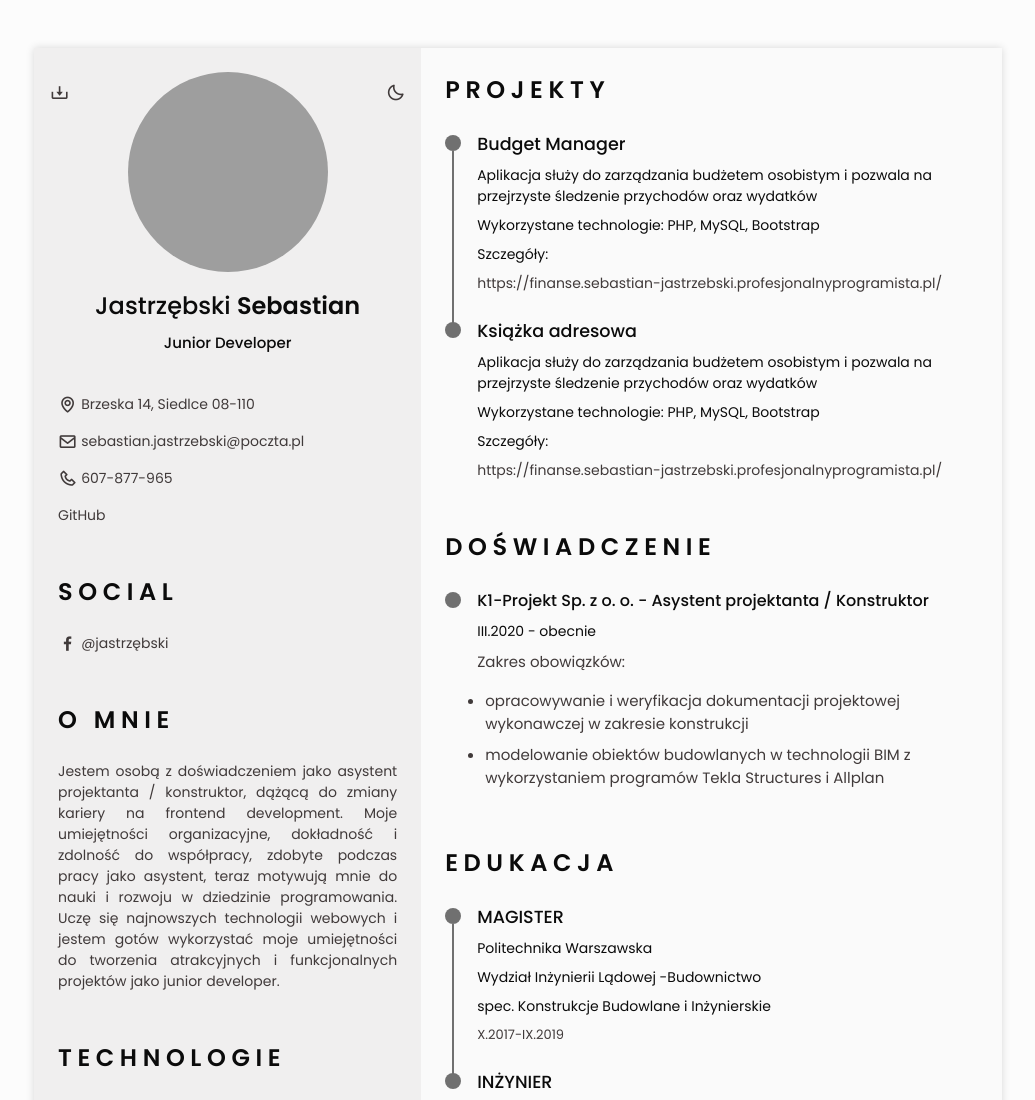
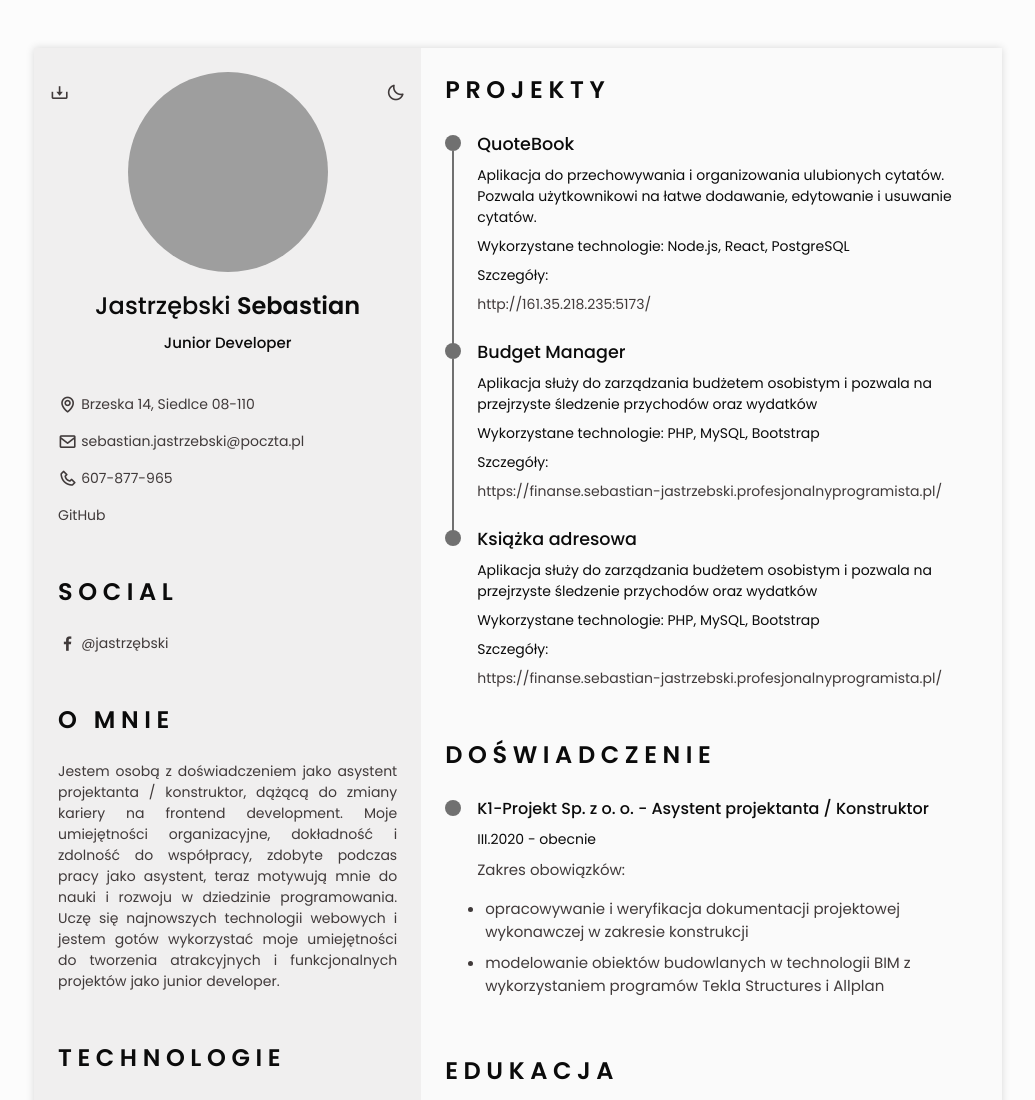
Before and after one commit to SebastianJast/Responsive_CV, a plain HTML site: page index.html in a window 1280 px wide. Shown: the top 1100 px of the page, without its empty margins (122-1157 px from the left). Drawn offline with nearby package versions, Linux system fonts and the light colour scheme; grey boxes are pictures that could not be loaded.

Commit message:
Add QuoteBook project

```diff
--- a/index.html
+++ b/index.html
@@ -192,6 +192,29 @@
                   <span class="projects__line"></span>
                 </div>
                 <div class="projects__data bd-flexbox">
+                  <h3 class="projects-title">QuoteBook</h3>
+                  <span class="projects__item"
+                    >Aplikacja do przechowywania i organizowania ulubionych cytatów.
+                    Pozwala użytkownikowi na łatwe dodawanie, edytowanie i usuwanie cytatów.</span
+                  >
+                  <span class="projects__item"
+                    >Wykorzystane technologie: Node.js, React, PostgreSQL</span
+                  >
+                  <span class="projects__item">Szczegóły: </span>
+                  <span class="projects__item"
+                    ><a
+                      href="http://161.35.218.235:5173/"
+                      >http://161.35.218.235:5173/</a
+                    ></span
+                  >
+                </div>
+              </div>
+              <div class="projects__content">
+                <div class="projects__time">
+                  <span class="projects__rounder"></span>
+                  <span class="projects__line"></span>
+                </div>
+                <div class="projects__data bd-flexbox">
                   <h3 class="projects-title">Budget Manager</h3>
                   <span class="projects__item"
                     >Aplikacja służy do zarządzania budżetem osobistym i pozwala
```
